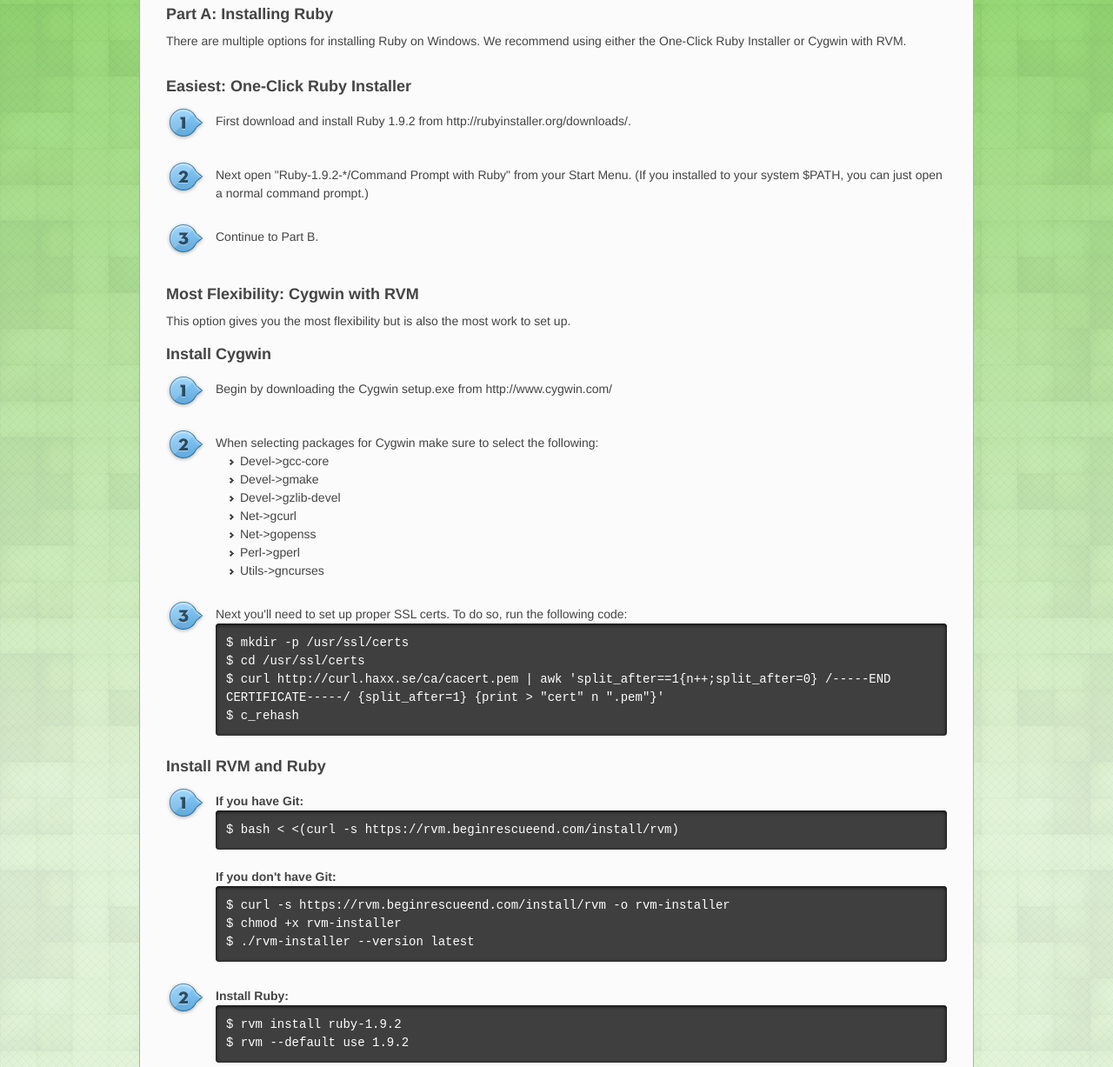
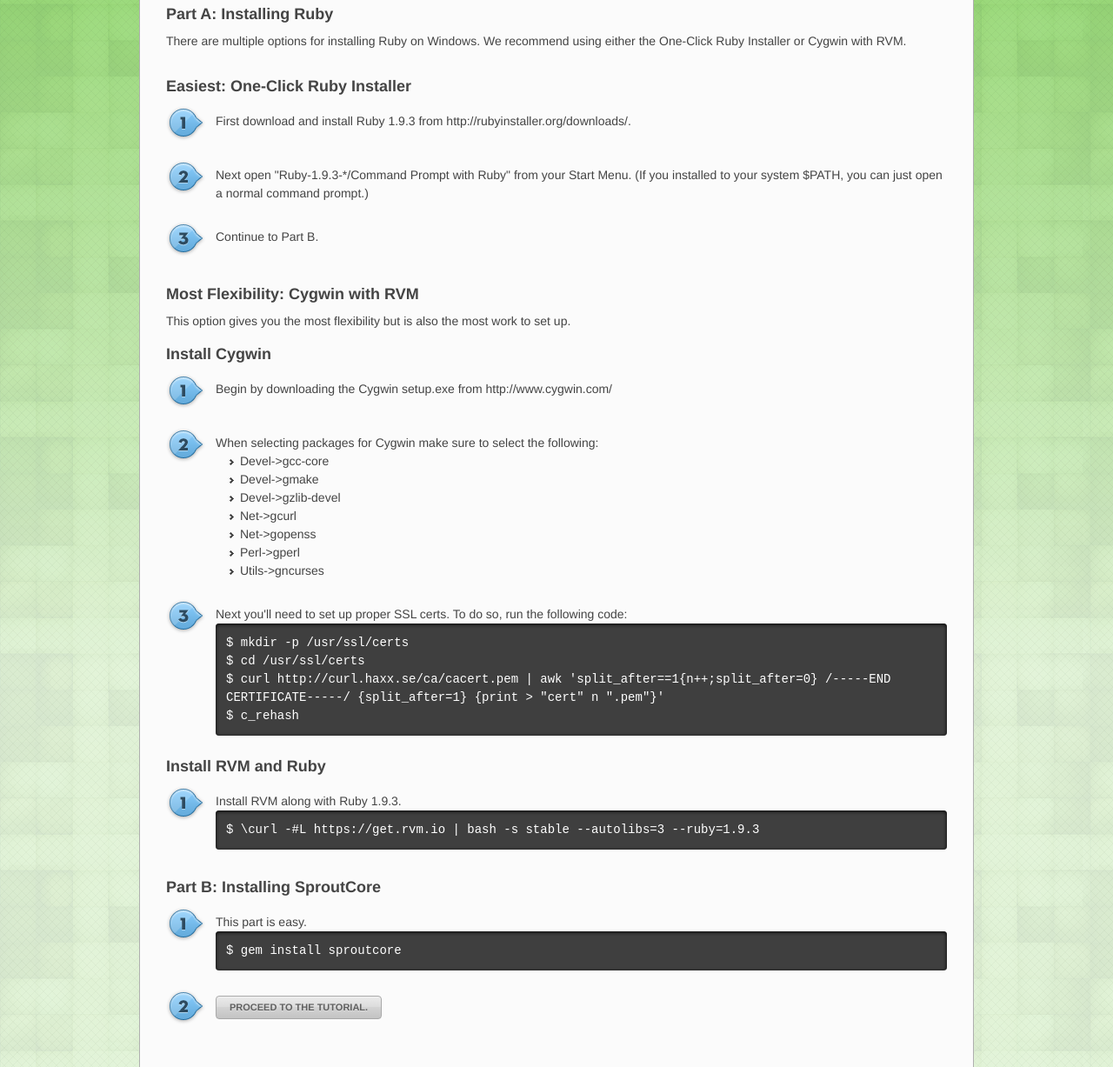
Before and after one commit to sproutcore/sproutcore.github.io, a plain HTML site: page install_win/index.html in a window 1280 px wide. Shown: the part 410-1637 px from the top of the page at 87% size. Drawn offline with nearby package versions, Linux system fonts and the light colour scheme; a script that the page names is missing; a web font is replaced by a local one.

Commit message:
New build.

```diff
--- a/install_win/index.html
+++ b/install_win/index.html
@@ -84,7 +84,7 @@
   <p>If you already do Ruby development on Windows or would just like
     to have greater flexibility, you can install the SproutCore Dev
     Tools as a Ruby gem. If you want to install Ruby, start on Part A.
-    If you already have a Ruby 1.9.2 installation, skip to Part B.</p>
+    If you already have a Ruby 1.9.3 installation, skip to Part B.</p>
   </section>
   <section>
     <h1>Part A: Installing Ruby</h1>
@@ -94,8 +94,8 @@
   <section>
     <h1>Easiest: One-Click Ruby Installer</h1>
     <ol class="steps">
-      <li>First download and install Ruby 1.9.2 from http://rubyinstaller.org/downloads/.</li>
-      <li>Next open "Ruby-1.9.2-*/Command Prompt with Ruby" from your Start Menu.
+      <li>First download and install Ruby 1.9.3 from http://rubyinstaller.org/downloads/.</li>
+      <li>Next open "Ruby-1.9.3-*/Command Prompt with Ruby" from your Start Menu.
         (If you installed to your system $PATH, you can just open a normal command prompt.)</li>
       <li>Continue to Part B.</li>
     </ol>
@@ -134,18 +134,8 @@
       <h2>Install RVM and Ruby</h2>
       <ol class="steps">
         <li>
-          <strong>If you have Git:</strong>
-          <pre><code>$ bash < <(curl -s https://rvm.beginrescueend.com/install/rvm)</code></pre>
-          <br>
-          <strong>If you don't have Git:</strong>
-          <pre><code>$ curl -s https://rvm.beginrescueend.com/install/rvm -o rvm-installer
-$ chmod +x rvm-installer
-$ ./rvm-installer --version latest</code></pre>
-        </li>
-        <li>
-          <strong>Install Ruby:</strong>
-          <pre><code>$ rvm install ruby-1.9.2
-$ rvm --default use 1.9.2</code></pre>
+          Install RVM along with Ruby 1.9.3.
+          <pre><code>$ \curl -#L https://get.rvm.io | bash -s stable --autolibs=3 --ruby=1.9.3</code></pre>
         </li>
       </ol>
     </section>
```
Also changed, not shown: install_linux/index.html (+6 -17 lines), install_mac/index.html (+2 -12 lines).
